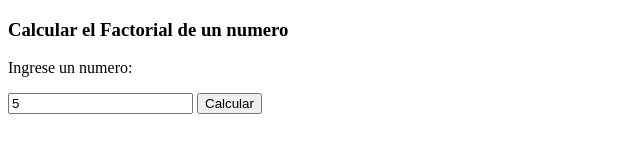
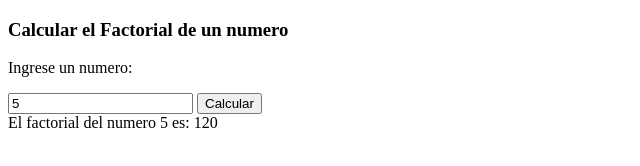
Before and after one commit to valentinavasquez20/logica-programacion-3, a plain HTML site: page index.html in a window 1280 px wide. Both pictures are taken after typing "5" into the empty fields and a click on the button "Calcular". Shown: the whole page, without its empty margins (0-640 px from the left). Drawn offline with Linux system fonts and the light colour scheme.

Commit message:
commitFinal

```diff
--- a/index.html
+++ b/index.html
@@ -9,11 +9,10 @@
     <h3>Calcular el Factorial de un numero</h3>
     <p>Ingrese un numero: </p>
     <input type="number" id="numero">
-    <button onclick="CalcularFact()">Calcular</button>
+    <button id="calcular">Calcular</button>
 
-    <p id="#resultado"></p>
+    <div id="resultado"></div>
 
     <script src="logicaprog3.js"></script>
-    <link rel="styleheet" href="style.css"
 </body>
 </html>
--- a/logicaprog3.js
+++ b/logicaprog3.js
@@ -1,19 +1,30 @@
-function CalcularFact() {
-    // Obtiene el número ingresado por el usuario
-    const numero = document.getElementById("numero").value;
+const calcular = document.getElementById("calcular");
+const resultado = document.getElementById("resultado");
+const numeroInput = document.getElementById("numero"); // Obtener la referencia al campo de texto
 
+const calcularFactorial = (numero) => {
+  let factorial = 1;
 
-    //if (!Number.type(numero)) {
-    //  alert("El dato ingresado debe ser un número entero.");
-    //  return;
-    //}
+  for (let i = numero; i > 0; i--) {
+    factorial *= i;
+  }
 
-    // Calcula el factorial del número
-    let factorial = 1;
-    for (let i = numero; i > 0; i--) {
-      factorial *= i;
+  return factorial;
+};
+
+if (calcular) {
+  calcular.addEventListener("click", () => {
+    let numeroIngresado = numeroInput.value; // Obtener el valor del campo de texto
+
+    let numeroFloat = parseFloat(numeroIngresado);
+
+    if (isNaN(numeroFloat)) {
+      resultado.textContent = "El dato de entrada no es un número válido.";
+      return;
     }
 
-    // Imprime el resultado en el DOM
-    document.querySelector("resultado").innerHTML = factorial;
-  }
+    let numero = numeroIngresado;
+
+    resultado.textContent = `El factorial del numero ${numero} es: ${calcularFactorial(numero)}`;
+  });
+}
```
Also changed, not shown: style.css (deleted).
